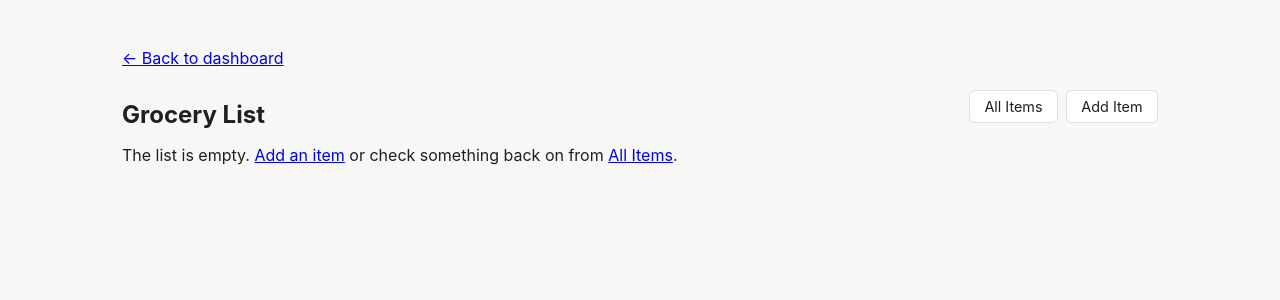
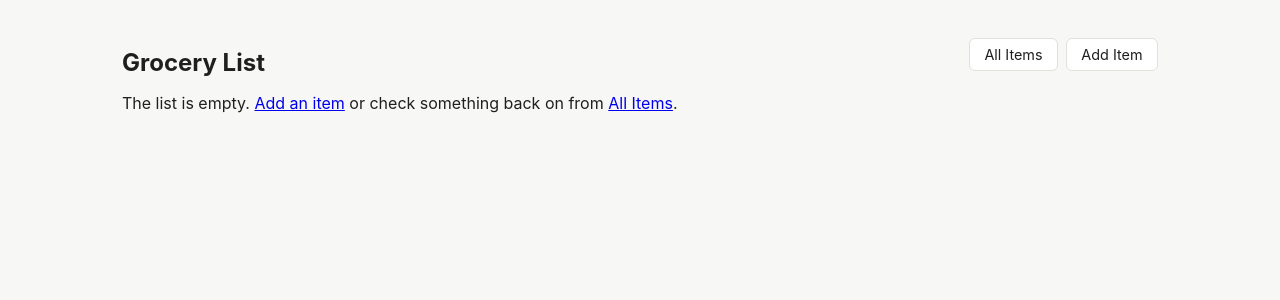
Before and after one commit to zb98-spec/Burns-Website, a Python web app: template app/blueprints/grocery_list/templates/grocery_list/index.html in a window 1280 px wide. Shown: the part 70-370 px from the top of the page. Run offline with Jinja, Linux system fonts and the light colour scheme; the template is opened without the code that fills it, so the values that code supplies are empty.

Commit message:
Remove redundant "Back to dashboard" links from Grocery List and Recipe Tracker
The site header already links back to the dashboard, so the duplicate
per-page link is unnecessary. Wine Cellar gets the same treatment in the
next commit; Investing's copy of this change stays on
feature/investing-api-test-page since that page doesn't exist on this
branch. Also fixes local dev server launch config (missing .venv,
hardcoded port).

Co-Authored-By: Claude Sonnet 5 <noreply@anthropic.com>

```diff
--- a/app/blueprints/grocery_list/templates/grocery_list/index.html
+++ b/app/blueprints/grocery_list/templates/grocery_list/index.html
@@ -3,8 +3,6 @@
 {% block title %}Grocery List{% endblock %}
 
 {% block content %}
-  <p><a href="{{ url_for('core.index') }}">&larr; Back to dashboard</a></p>
-
   <div class="page-header">
     <h1>Grocery List</h1>
     <div class="page-header-actions">
--- a/app/blueprints/recipe_tracker/templates/recipe_tracker/index.html
+++ b/app/blueprints/recipe_tracker/templates/recipe_tracker/index.html
@@ -3,8 +3,6 @@
 {% block title %}Recipe Tracker{% endblock %}
 
 {% block content %}
-  <p><a href="{{ url_for('core.index') }}">&larr; Back to dashboard</a></p>
-
   <div class="page-header">
     <h1>Recipe Tracker</h1>
     <div class="page-header-actions">
```
Also changed, not shown: .claude/launch.json.
